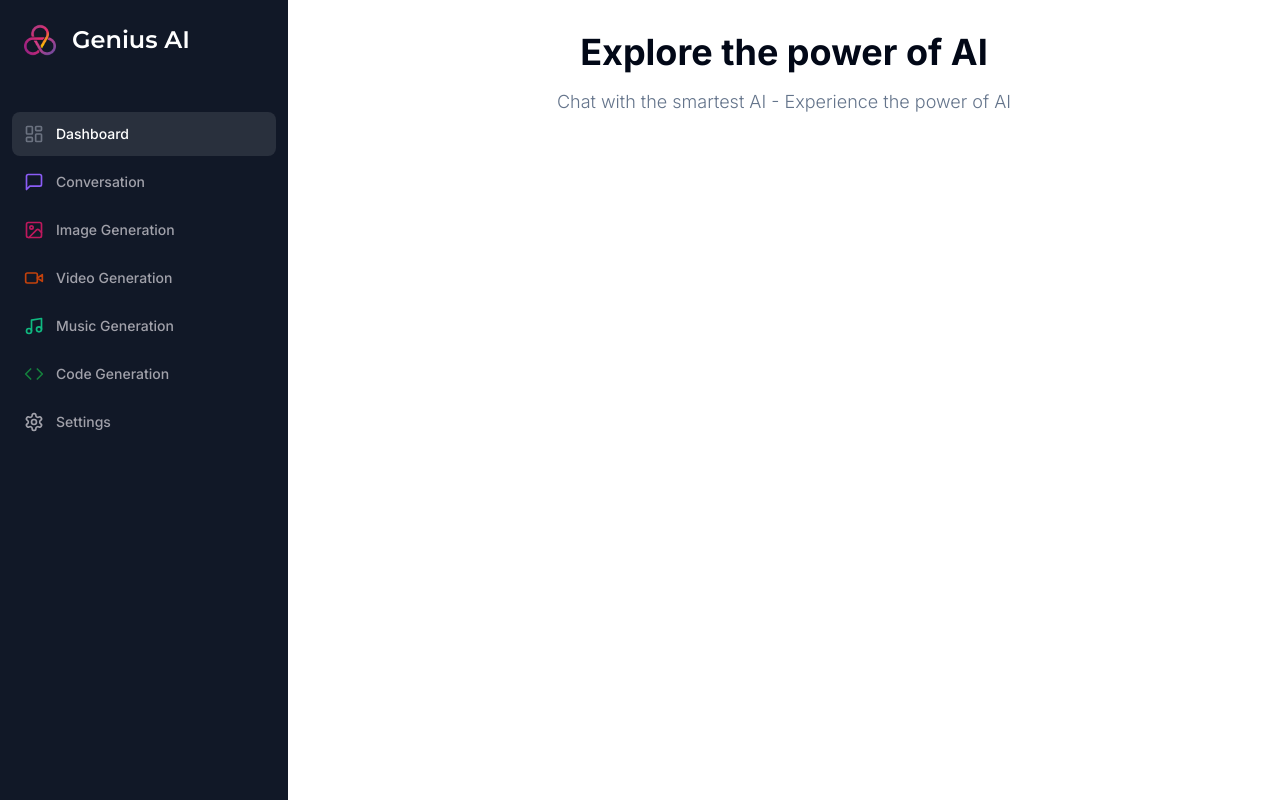
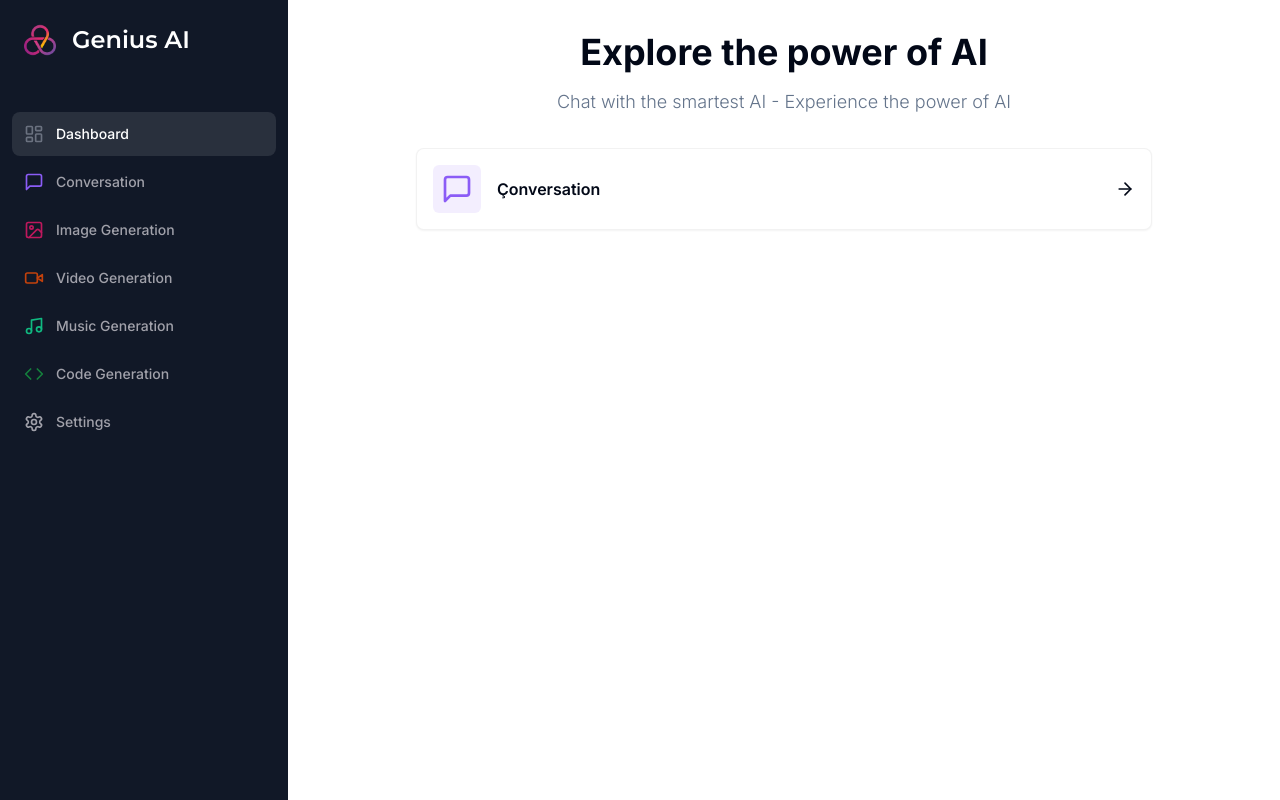
Before and after one commit to Zaid-maker/genius-ai, a Next.js app: page /dashboard in a window 1280 px wide. Built offline with nearby package versions, Linux system fonts and the light colour scheme.

Commit message:
Add card styling for tools

```diff
--- a/app/(dashboard)/(routes)/dashboard/page.tsx
+++ b/app/(dashboard)/(routes)/dashboard/page.tsx
@@ -1,6 +1,8 @@
 "use client";
 
-import { MessageSquare } from "lucide-react";
+import { Card } from "@/components/ui/card";
+import { cn } from "@/lib/utils";
+import { ArrowRight, MessageSquare } from "lucide-react";
 import React from "react";
 
 const tools = [
@@ -26,7 +28,20 @@
       </div>
 
       <div className="px-4 md:px:20 lg:px-32 space-y-4">
-        {tools.map((tool) => {})}
+        {tools.map((tool) => (
+          <Card
+            key={tool.href}
+            className="p-4 border-black/5 flex items-center justify-between hover:shadow-md transition cursor-pointer"
+          >
+            <div className="flex items-center gap-x-4">
+              <div className={cn("p-2 w-fit rounded-md", tool.bgColor)}>
+                <tool.icon className={cn("w-8 h-8", tool.color)} />
+              </div>
+              <div className="font-semibold">{tool.label}</div>
+            </div>
+            <ArrowRight className=" w-5 h-5" />
+          </Card>
+        ))}
       </div>
     </div>
   );
```
